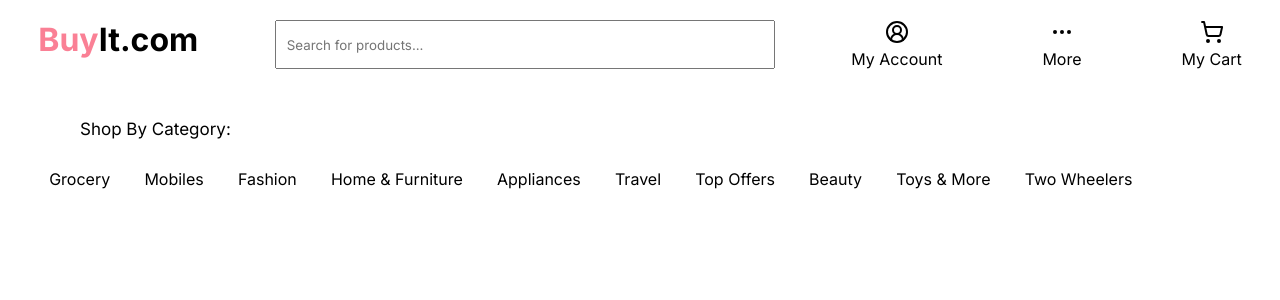
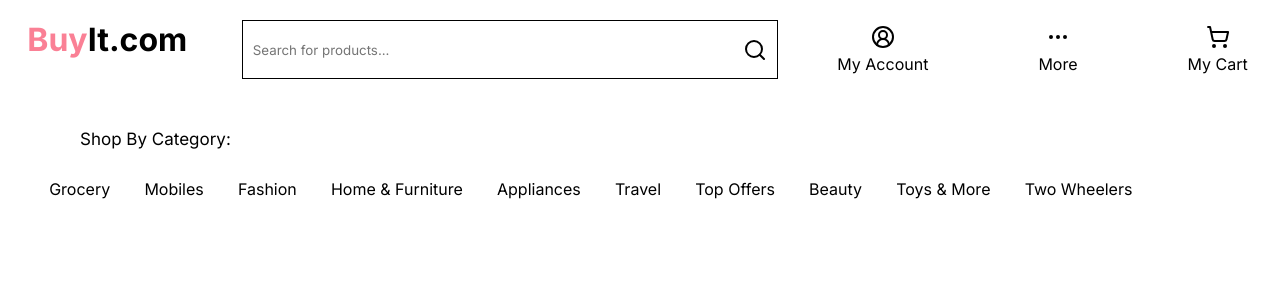
Before and after one commit to yashghogre/e-CommerceWebsite, a React (Vite) app: page / in a window 1280 px wide. Shown: the top 300 px of the page. Built offline with nearby package versions, Linux system fonts and the light colour scheme.

Commit message:
added more features

```diff
--- a/src/components/Home.jsx
+++ b/src/components/Home.jsx
@@ -22,7 +22,7 @@ const Home = () => {
             <p className='shopByCategory'>Shop By Category:</p>
             <div className="categoryCard">
                 {category.map((data) => {
-                    return <p onClick={() => { setOpen(!open) }}>{data}</p>
+                    return <p className='categoryData' onClick={() => { setOpen(!open) }}>{data}</p>
                 })}
                 <p className={`dropDown-menu ${open ? 'active' : 'inactive'}`}>Product</p>
             </div>
--- a/src/components/Navbar.jsx
+++ b/src/components/Navbar.jsx
@@ -1,7 +1,7 @@
 import React from 'react';
 import './../css/navbar.css';
 import { Link } from 'react-router-dom';
-import { UserCircle2, MoreHorizontal, ShoppingCart } from 'lucide-react';
+import { UserCircle2, MoreHorizontal, ShoppingCart, Search } from 'lucide-react';
 
 const Navbar = () => {
 
@@ -9,7 +9,10 @@ const Navbar = () => {
         <div className='div1'>
             <div className='div2'>
                 <h1><span className='Buy'>Buy</span>It.com</h1>
-                <input className='searchBar' placeholder='Search for products...' />
+                <div className='searchDiv'>
+                    <input className='searchBar' placeholder='Search for products...' />
+                    <Search className='searchBtn' />
+                </div>
                 <div className='div3'>
                     <div className='iconsDiv'>
                         <UserCircle2 />
--- a/src/css/home.css
+++ b/src/css/home.css
@@ -11,6 +11,10 @@
     display: flex;
     justify-content: space-evenly;
     cursor: pointer;
+}
+
+.categoryData:hover {
+    color: rgb(250, 128, 149)
 }
 
 .dropDown-menu {
--- a/src/css/navbar.css
+++ b/src/css/navbar.css
@@ -22,6 +22,7 @@
 
 .searchBar {
     width: 500px;
+    border: none;
 }
 
 .searchBar::placeholder {
@@ -44,4 +45,25 @@
     flex-direction: column;
     align-items: center;
     gap: 5px;
+    cursor: pointer;
+    padding: 5px;
+    /* height: 90px;
+    width: 90px; */
 }
+
+.iconsDiv:hover {
+    background-color: rgba(146, 146, 146, 0.188);
+    border-radius: 10px;
+}
+
+.searchDiv {
+    display: flex;
+    align-items: center;
+    border: solid 1px black;
+    padding-right: 10px;
+    /* border-radius: 50px; */
+}
+
+.searchBtn {
+    cursor: pointer;
+}
```
